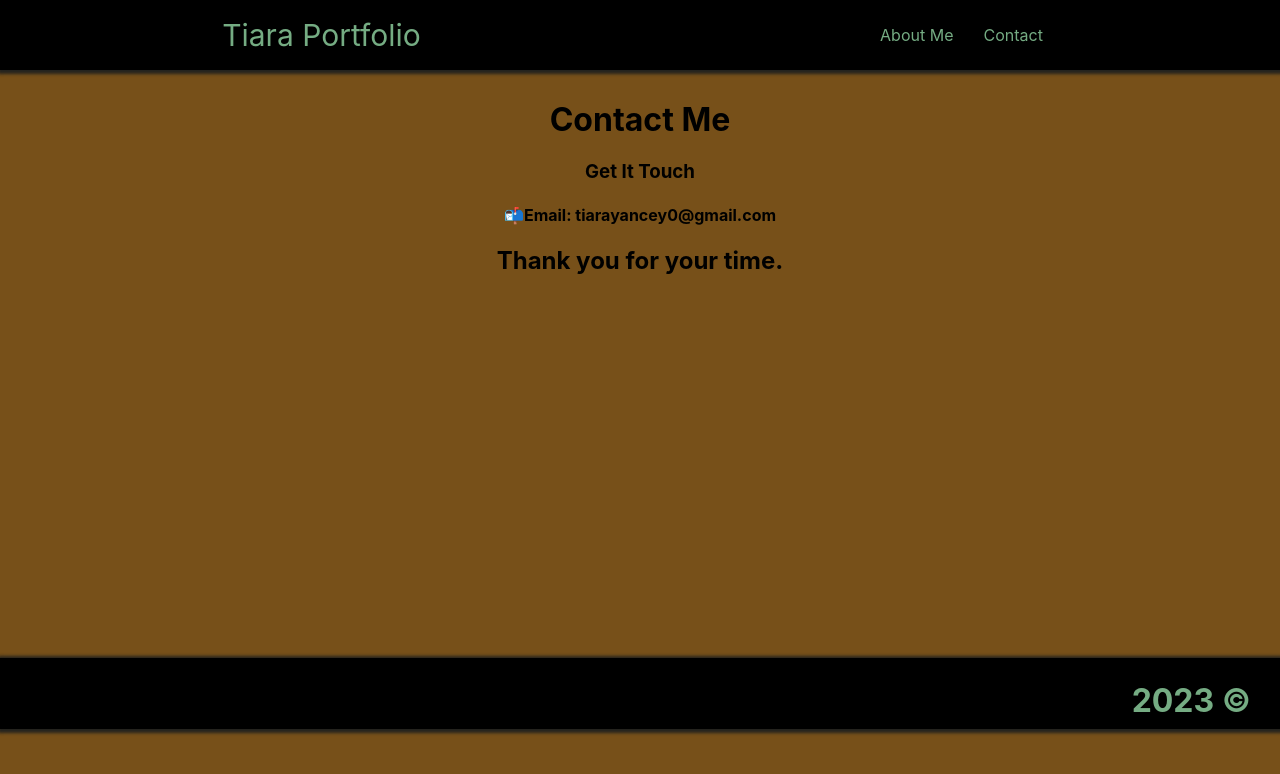
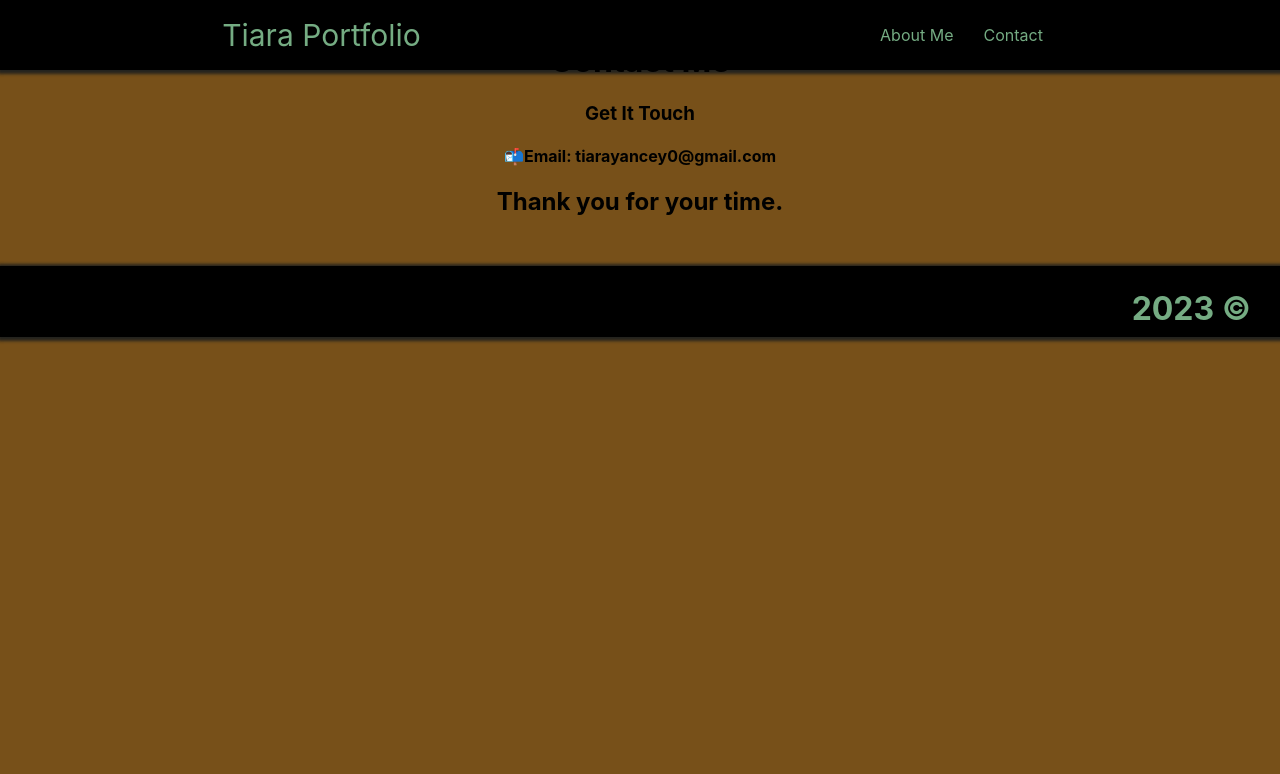
Before and after one commit to Tiarawayz/Portfolio, a React (Create React App) app: page /contact in a window 1280 px wide. Shown: the top 774 px of the page. Built offline with nearby package versions, Linux system fonts and the light colour scheme.

Commit message:
update contact.js

```diff
--- a/src/components/contact.js
+++ b/src/components/contact.js
@@ -1,9 +1,8 @@
 import React from 'react'
-import './fronted.css';
-
+import './contact.css';
 const Contact = () => {
   return (
-    <div className='top2'>
+    <div className='contact'>
       <h1>Contact Me</h1>
       <h3>Get It Touch</h3>
       <h4>📬Email: tiarayancey0@gmail.com</h4>
```
Also changed, not shown: public/images/youtube.png (added).
